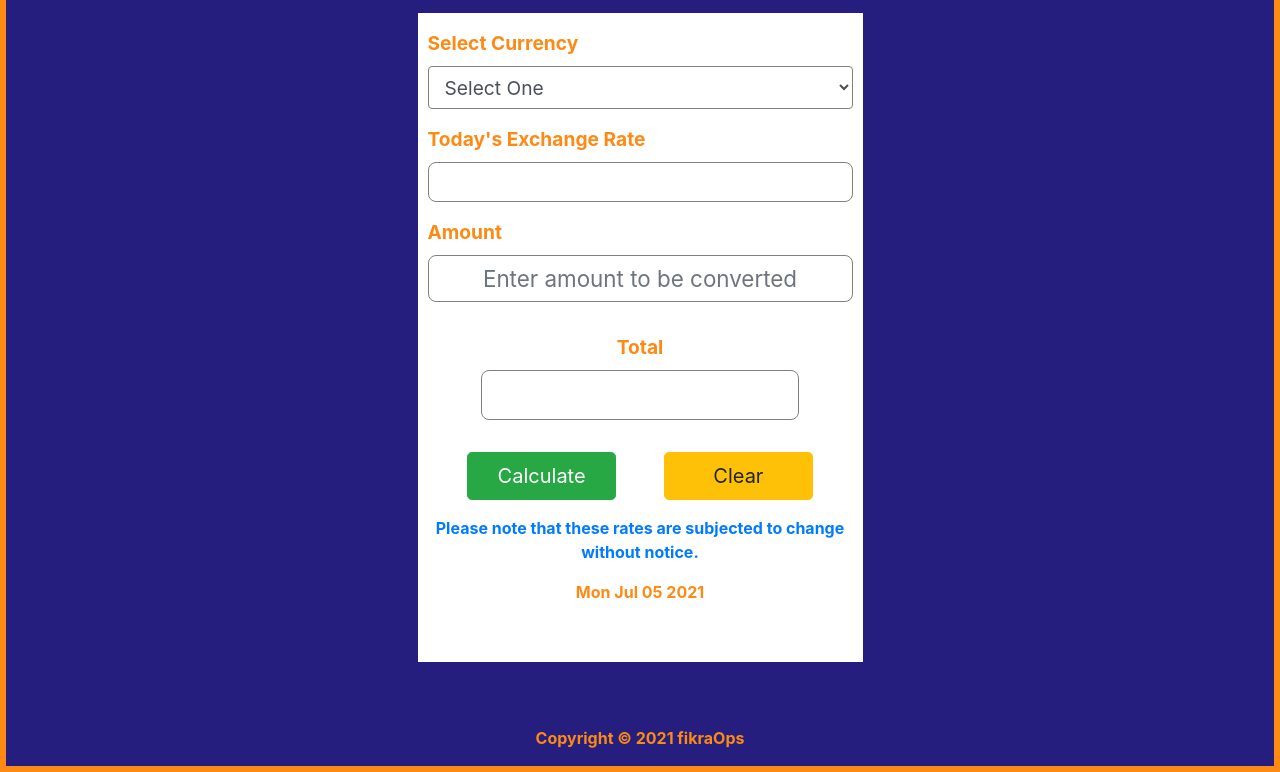
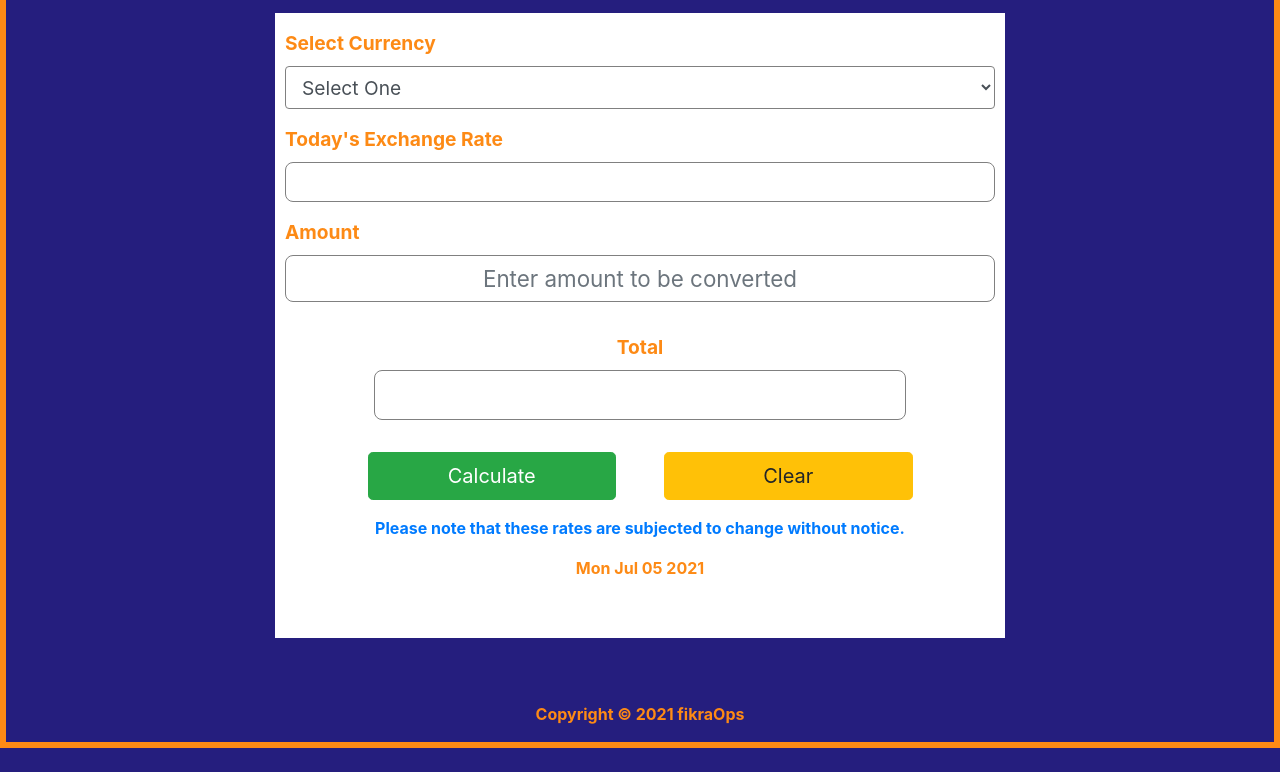
Before and after one commit to FikraDev/fx-guru, a plain HTML site: page index.html in a window 1280 px wide. Shown: the part 115-887 px from the top of the page. After the commit the page ends 863 px from the top, so only its background shows below. Drawn offline with nearby package versions, Linux system fonts and the light colour scheme.

Commit message:
Update index.html

```diff
--- a/index.html
+++ b/index.html
@@ -16,7 +16,7 @@
 
     <div class="row justify-content-center align-items-center">
 
-      <div class="col col-sm-8 col-md-5 offset-0">
+      <div class="col col-md-8 col-sm-8 offset-0">
 
         <div class="hdr text-center mb-2">
           <h2 class="display-4 font-weight-bold"><span>fx</span>Guru</h2>
```
